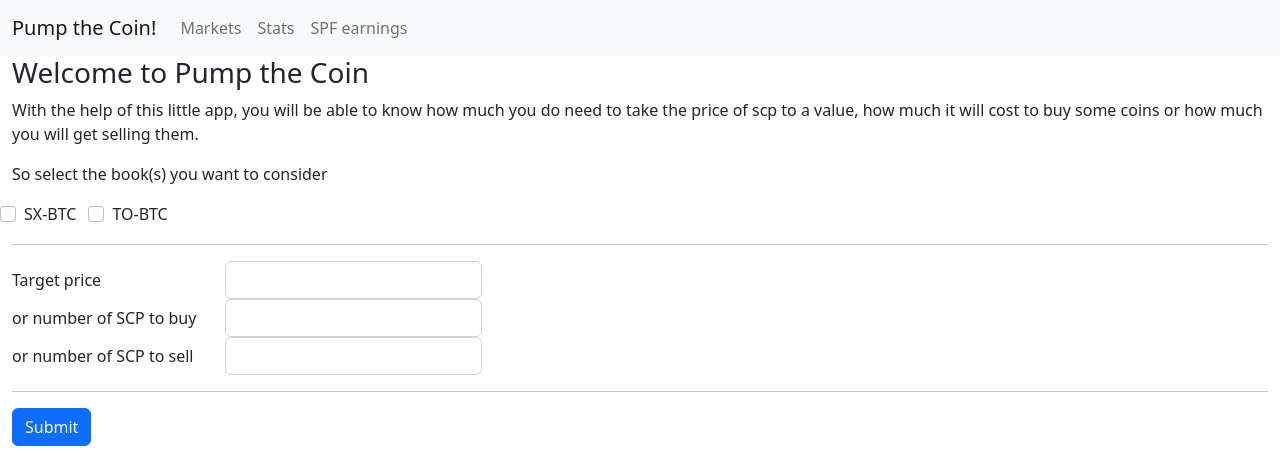
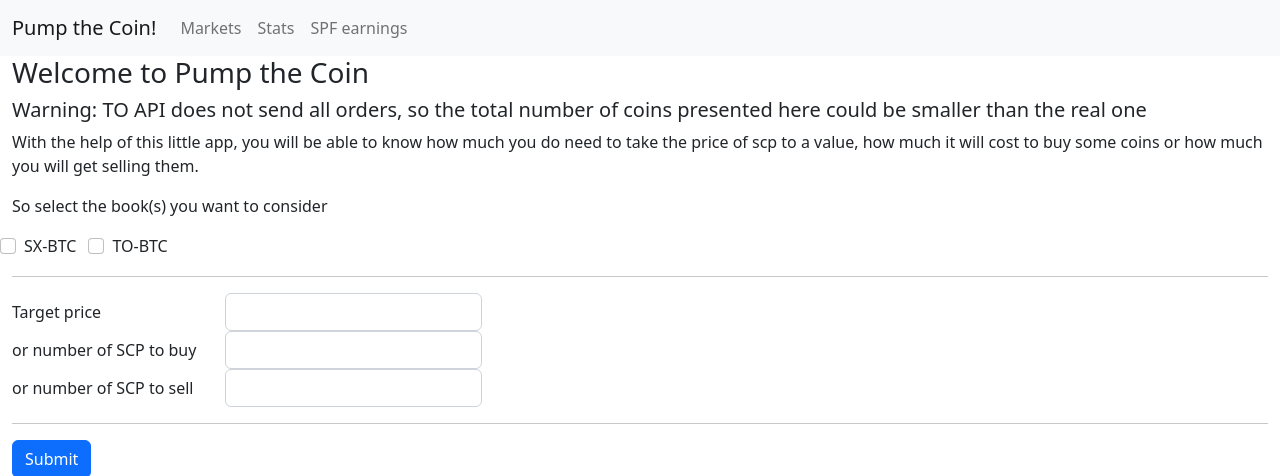
Before and after one commit to Tacombel/pumpthecoin, a Flask app: page / in a window 1280 px wide. Shown: the top 476 px of the page. Run offline with Flask 2, Linux system fonts and the light colour scheme.

Commit message:
Added TO warning

```diff
--- /dev/null
+++ b/app/templates/TO_warning.html
@@ -0,0 +1 @@
+<h5>Warning: TO API does not send all orders, so the total number of coins presented here could be smaller than the real one</h5>
--- a/app/templates/markets.html
+++ b/app/templates/markets.html
@@ -1,5 +1,6 @@
 {%if markets%}
 <h3>Here you can list the orders from different books together.</h3>
+{%include 'TO_warning.html'%}
 <p>Select the book(s) you want to consider</p>
 <form action="/markets" method="POST">
 <div class="row g-3">
--- a/app/templates/pumpthecoin.html
+++ b/app/templates/pumpthecoin.html
@@ -1,6 +1,7 @@
 {%if pumpthecoin_data%}
 <div class="row">
   <h3>Welcome to Pump the Coin</h3>
+  {%include 'TO_warning.html'%}
 </div>
 <div class="row">
   <p>With the help of this little app, you will be able to know how much you do need to take the price of scp to a
--- a/app/templates/stats.html
+++ b/app/templates/stats.html
@@ -1,4 +1,5 @@
 {%if grouped_data%}
+{%include 'TO_warning.html'%}
 <div class="row">
     <p>Select the book(s) you want to consider</p>
 </div>
```
